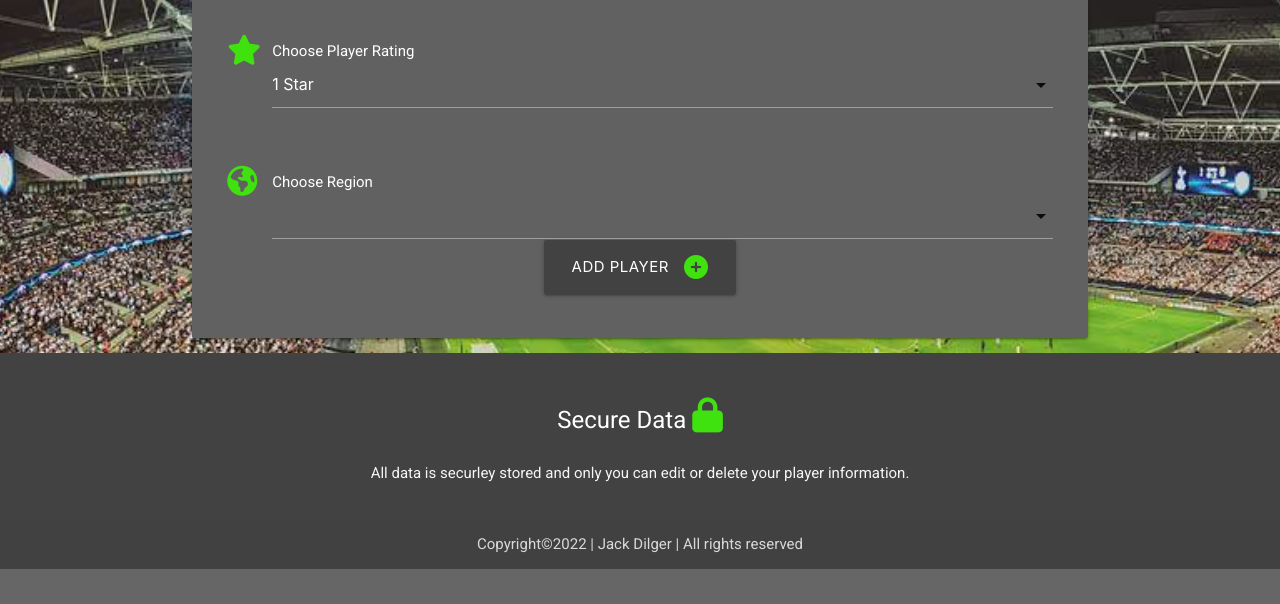
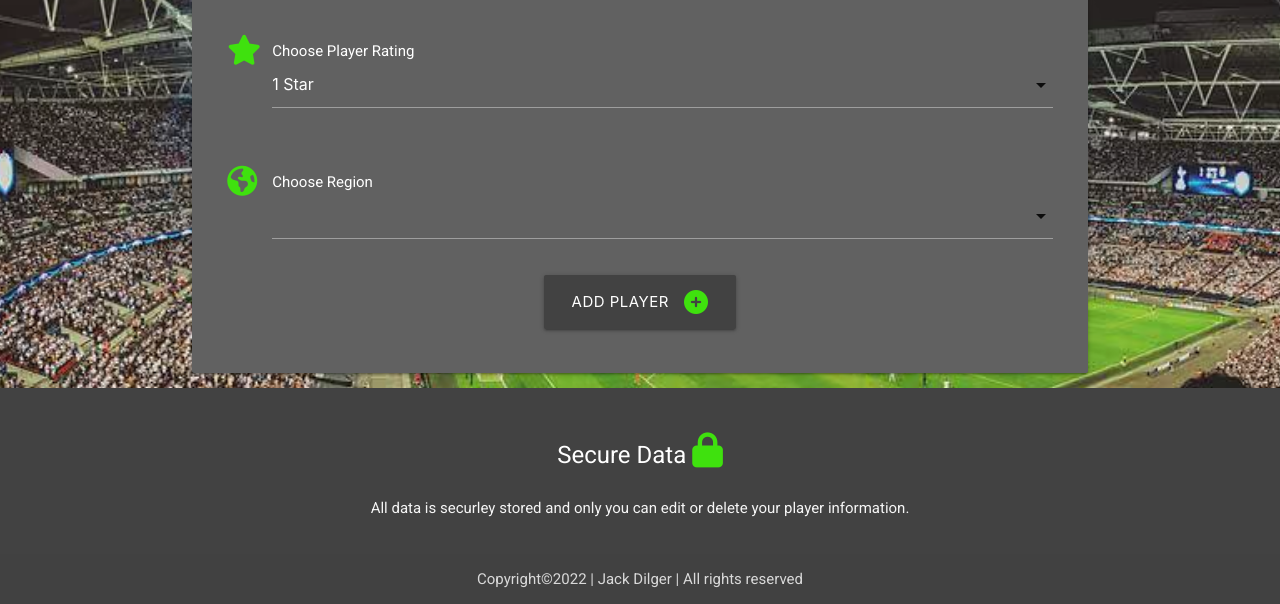
Before and after one commit to JackDilger/wescout-milestone-3, a Flask app: page /add_player in a window 1280 px wide. Shown: the part 945-1549 px from the top of the page. Before the commit the page ends 1514 px from the top, so only its background shows below. Run offline with Flask 2, Linux system fonts and the light colour scheme; data that the repository does not hold is empty; some libraries are stand-ins or nearby versions.

Commit message:
Adjust add player button spacing

```diff
--- a/wescout/static/css/style.css
+++ b/wescout/static/css/style.css
@@ -118,7 +118,7 @@ a.brand-logo:hover {
 }
 
 #add-player-btn {
-    margin-top: 15px;
+    margin-top: 50px;
 }
 
 .btn:hover,
```
